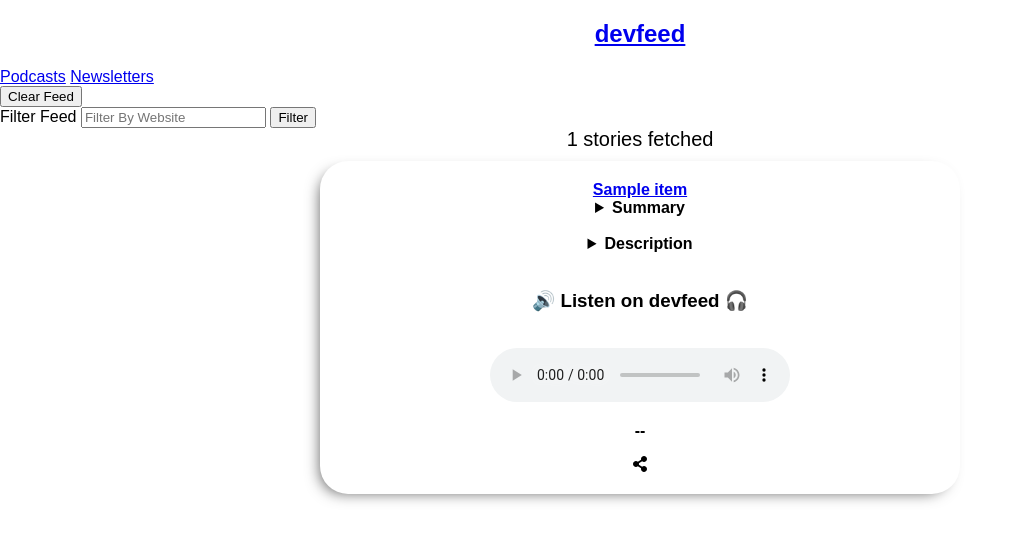
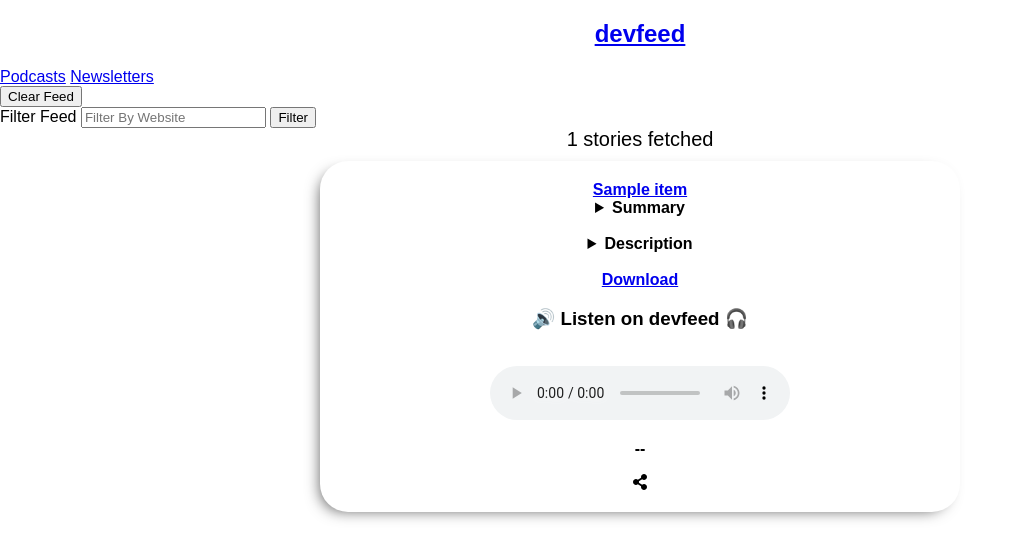
Before and after one commit to Bhupesh-V/defe, a Flask app: template templates/podcast.html in a window 1280 px wide. Shown: the top 552 px of the page, without its empty margins (0-1016 px from the left). Run offline with Flask 2, Linux system fonts and the light colour scheme; the template is opened without the code that fills it: most values are stand-ins (such as "Sample title", 1, 10 or a date in 2020); some libraries are stand-ins or nearby versions.

Commit message:
add podcast download link

```diff
--- a/templates/podcast.html
+++ b/templates/podcast.html
@@ -18,6 +18,7 @@
 						{{ item["description"] }}
 					</div>
 					</details><br>
+					<a href="{{ item.links[1].href }}" download>Download</a>
 					<figure>
 						<figcaption>
 							<h3>🔊 Listen on devfeed 🎧</h3>
```
